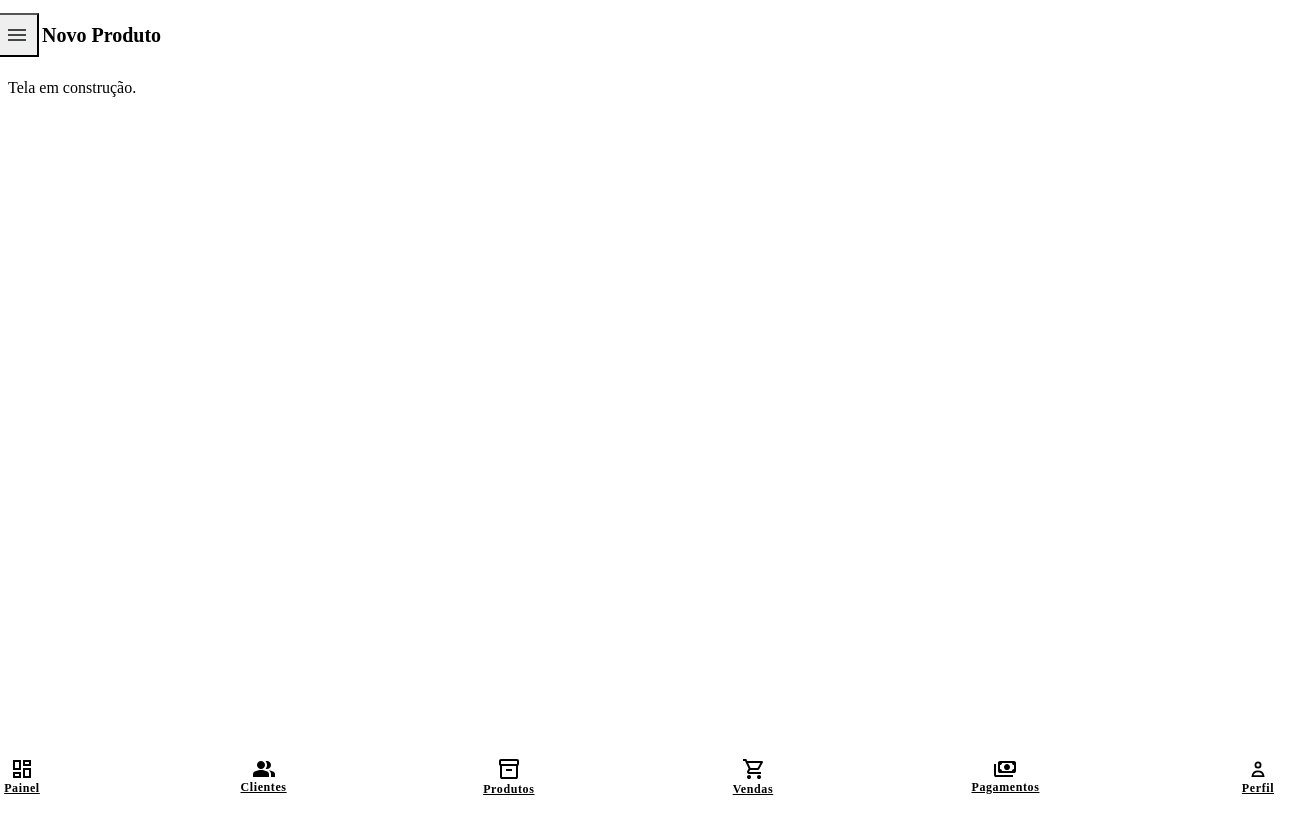
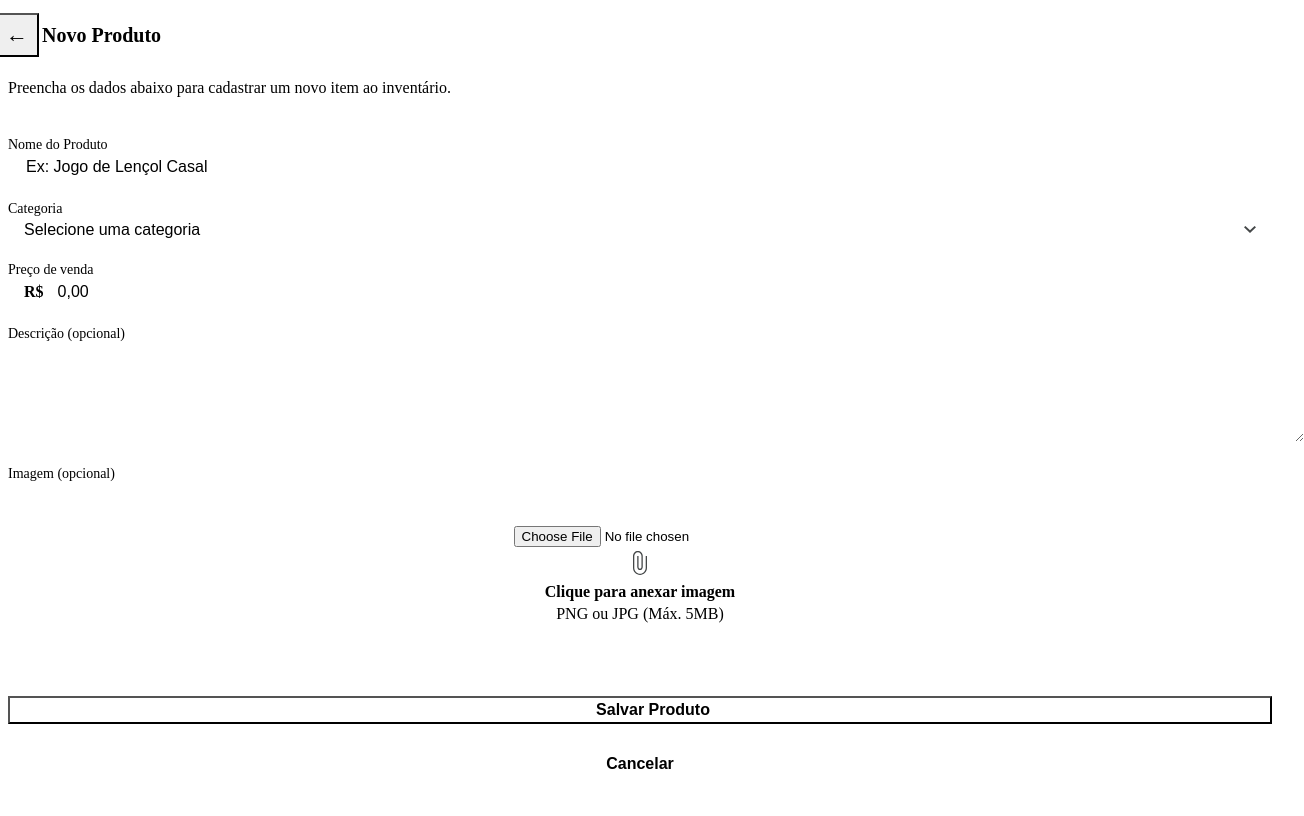
Before and after one commit to Projeto-de-PI-Extensao-G4/Frontend, a React (Vite) app: page /produtos/novo in a window 1280 px wide. Shown: the whole page, 1304 px wide, since content can reach past the window. Built offline with nearby package versions, Linux system fonts and the light colour scheme; the HTML template or start-up script is replaced by a standard one.

Commit message:
feat: tela Novo/Editar Produto sem SKU e com imagem opcional

```diff
--- a/src/pages/ProdutoForm/ProdutoForm.jsx
+++ b/src/pages/ProdutoForm/ProdutoForm.jsx
@@ -1,5 +1,147 @@
-import EmConstrucao from '../../components/EmConstrucao';
+import { useEffect, useState } from 'react';
+import { useNavigate, useParams } from 'react-router-dom';
+import AppLayout from '../../components/AppLayout';
+import Campo from '../../components/Campo';
+import Botao from '../../components/Botao';
+import clipe from '../../assets/icons/clipe.svg';
+import salvar from '../../assets/icons/salvar.svg';
+import styles from './ProdutoForm.module.css';
+
+const CATEGORIAS = ['Roupas', 'Mesa', 'Banho', 'Imóveis'];
+
+const PRODUTO_MOCK = {
+  nome: 'Jogo de Lençol Casal',
+  categoria: 'Roupas',
+  preco: '299,90',
+  descricao: '',
+};
 
 export default function ProdutoForm() {
-  return <EmConstrucao titulo="Novo Produto" />;
+  const { id } = useParams();
+  const navigate = useNavigate();
+  const editando = Boolean(id);
+  const inicial = editando ? PRODUTO_MOCK : { nome: '', categoria: '', preco: '', descricao: '' };
+
+  const [nome, setNome] = useState(inicial.nome);
+  const [categoria, setCategoria] = useState(inicial.categoria);
+  const [preco, setPreco] = useState(inicial.preco);
+  const [descricao, setDescricao] = useState(inicial.descricao);
+  const [previa, setPrevia] = useState(null);
+  const [erroImagem, setErroImagem] = useState('');
+
+  useEffect(() => () => previa && URL.revokeObjectURL(previa), [previa]);
+
+  const escolherImagem = (e) => {
+    const arquivo = e.target.files?.[0];
+    if (!arquivo) return;
+    if (!['image/png', 'image/jpeg'].includes(arquivo.type) || arquivo.size > 5 * 1024 * 1024) {
+      setErroImagem('Use PNG ou JPG de até 5 MB.');
+      return;
+    }
+    setErroImagem('');
+    setPrevia(URL.createObjectURL(arquivo));
+  };
+
+  const enviar = (e) => {
+    e.preventDefault();
+    navigate('/produtos');
+  };
+
+  return (
+    <AppLayout
+      cabecalho={{ titulo: editando ? 'Editar Produto' : 'Novo Produto', esquerda: 'voltar' }}
+      semBarra
+    >
+      <p className="texto-apoio">
+        {editando
+          ? 'Altere os dados abaixo para atualizar o item.'
+          : 'Preencha os dados abaixo para cadastrar um novo item ao inventário.'}
+      </p>
+
+      <form className={styles.formulario} onSubmit={enviar}>
+        <Campo
+          id="produto-nome"
+          rotulo="Nome do Produto"
+          placeholder="Ex: Jogo de Lençol Casal"
+          value={nome}
+          onChange={(e) => setNome(e.target.value)}
+          minLength={2}
+          maxLength={150}
+          required
+        />
+
+        <Campo id="produto-categoria" rotulo="Categoria" seletor>
+          <select
+            id="produto-categoria"
+            value={categoria}
+            onChange={(e) => setCategoria(e.target.value)}
+            required
+          >
+            <option value="" disabled>
+              Selecione uma categoria
+            </option>
+            {CATEGORIAS.map((c) => (
+              <option key={c} value={c}>
+                {c}
+              </option>
+            ))}
+          </select>
+        </Campo>
+
+        <Campo id="produto-preco" rotulo="Preço de venda">
+          <span className={styles.prefixo}>R$</span>
+          <input
+            id="produto-preco"
+            inputMode="decimal"
+            placeholder="0,00"
+            value={preco}
+            onChange={(e) => setPreco(e.target.value)}
+            required
+          />
+        </Campo>
+
+        <div className={styles.grupo}>
+          <label htmlFor="produto-descricao" className={styles.rotulo}>
+            Descrição <span className={styles.opcional}>(opcional)</span>
+          </label>
+          <textarea
+            id="produto-descricao"
+            className={styles.textarea}
+            rows={4}
+            value={descricao}
+            onChange={(e) => setDescricao(e.target.value)}
+          />
+        </div>
+
+        <div className={styles.grupo}>
+          <span className={styles.rotulo}>
+            Imagem <span className={styles.opcional}>(opcional)</span>
+          </span>
+          <label className={styles.anexo}>
+            <input type="file" accept="image/png,image/jpeg" className="sr-only" onChange={escolherImagem} />
+            {previa ? (
+              <img src={previa} alt="Prévia da imagem" className={styles.previa} />
+            ) : (
+              <>
+                <img src={clipe} width={14.41} height={24} alt="" />
+                <span className={styles.anexoTitulo}>Clique para anexar imagem</span>
+                <span className={styles.anexoApoio}>PNG ou JPG (Máx. 5MB)</span>
+              </>
+            )}
+          </label>
+          {erroImagem && <p className={styles.erro}>{erroImagem}</p>}
+        </div>
+
+        <div className={styles.acoes}>
+          <Botao type="submit">
+            <img src={salvar} width={18} height={18} alt="" />
+            Salvar Produto
+          </Botao>
+          <Botao variante="secundario" onClick={() => navigate('/produtos')}>
+            Cancelar
+          </Botao>
+        </div>
+      </form>
+    </AppLayout>
+  );
 }
--- /dev/null
+++ b/src/pages/ProdutoForm/ProdutoForm.module.css
@@ -0,0 +1,89 @@
+.formulario {
+  display: flex;
+  flex-direction: column;
+  gap: 24px;
+}
+
+.grupo {
+  display: flex;
+  flex-direction: column;
+  gap: 4px;
+}
+
+.rotulo {
+  font-size: 14px;
+  color: var(--cor-texto-secundario);
+}
+
+.opcional {
+  color: var(--cor-texto-apagado);
+}
+
+.prefixo {
+  font-weight: 700;
+  color: var(--cor-preto);
+}
+
+.textarea {
+  width: 100%;
+  padding: 12px 16px;
+  font-size: 16px;
+  color: var(--cor-texto);
+  resize: vertical;
+  background: var(--cor-superficie);
+  border: 1px solid var(--cor-borda);
+  border-radius: var(--raio-campo);
+}
+
+.textarea:focus {
+  border-color: var(--cor-preto);
+  outline: 1px solid var(--cor-preto);
+}
+
+.anexo {
+  display: flex;
+  flex-direction: column;
+  align-items: center;
+  justify-content: center;
+  gap: 4px;
+  min-height: 130px;
+  padding: 24px;
+  text-align: center;
+  cursor: pointer;
+  background: var(--cor-superficie);
+  border: 2px dashed var(--cor-borda);
+  border-radius: var(--raio-cartao);
+}
+
+.anexo:focus-within {
+  border-color: var(--cor-preto);
+}
+
+.anexoTitulo {
+  margin-top: 4px;
+  font-weight: 600;
+  color: var(--cor-texto);
+}
+
+.anexoApoio {
+  color: var(--cor-texto-secundario);
+}
+
+.previa {
+  max-width: 100%;
+  max-height: 200px;
+  object-fit: contain;
+  border-radius: var(--raio-campo);
+}
+
+.erro {
+  font-size: 13px;
+  color: var(--cor-perigo);
+}
+
+.acoes {
+  display: flex;
+  flex-direction: column;
+  gap: 16px;
+  padding-top: 8px;
+}
```
Also changed, not shown: src/assets/icons/salvar.svg (added).
